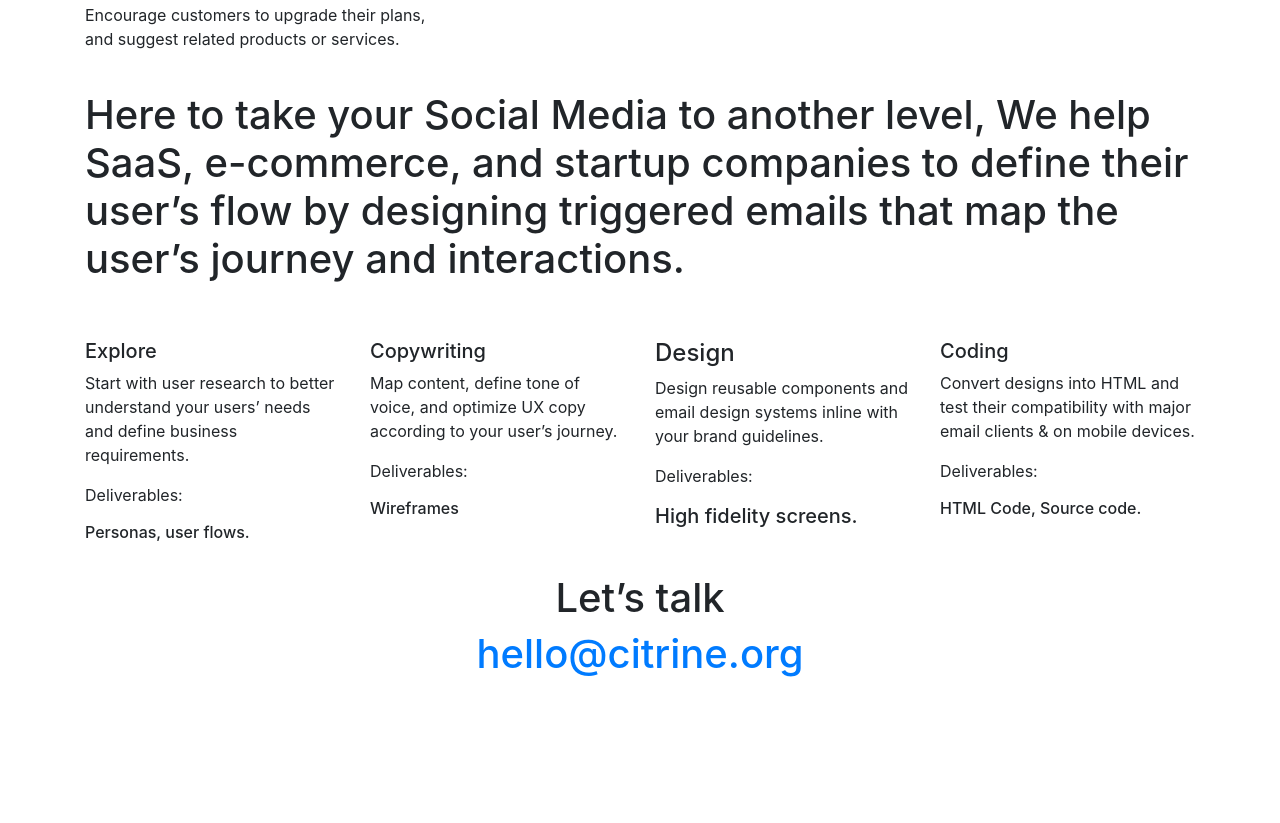
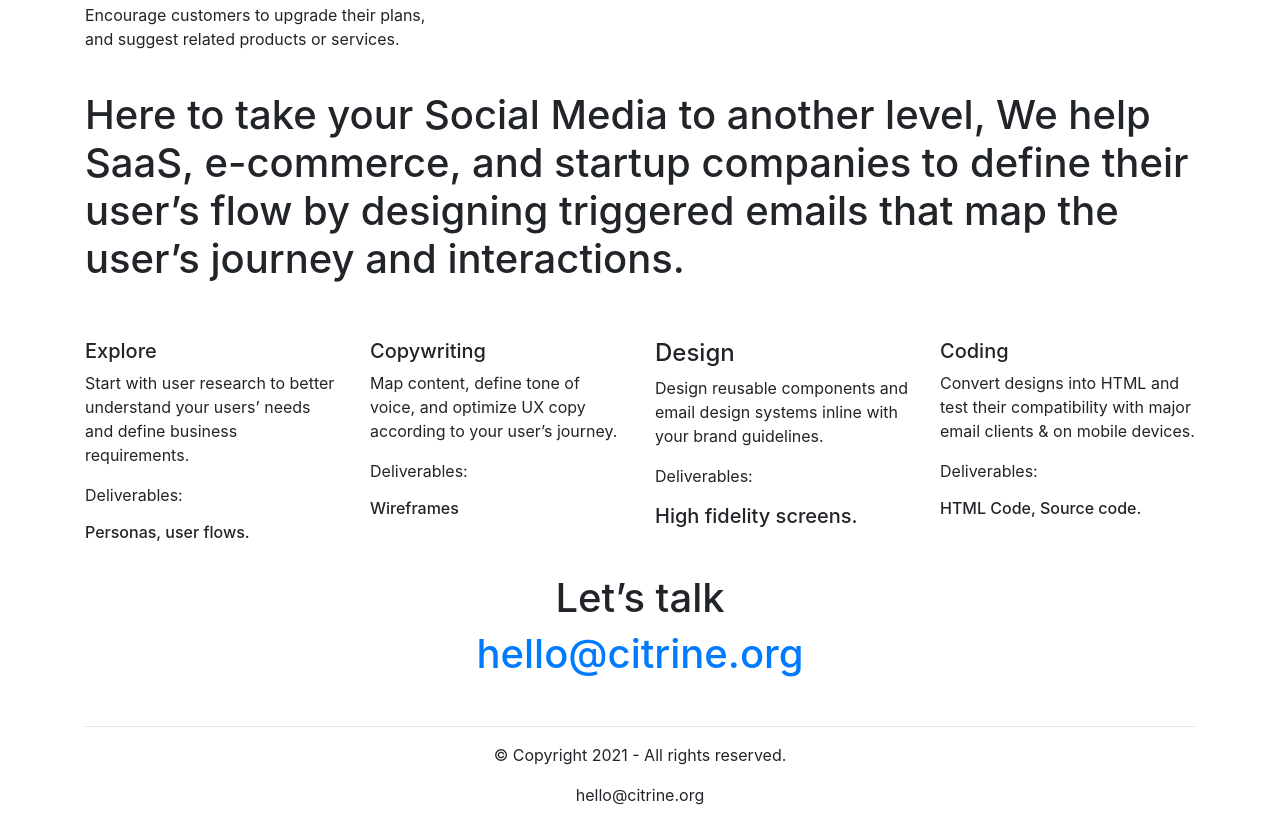
Before and after one commit to andrewbenrichard/coding-class, a plain HTML site: page styling.html in a window 1280 px wide. Shown: the part 843-1666 px from the top of the page. Before the commit the page ends 1529 px from the top, so only its background shows below. Drawn offline with nearby package versions, Linux system fonts and the light colour scheme.

Commit message:
styling.html

```diff
--- a/styling.html
+++ b/styling.html
@@ -133,10 +133,20 @@
         <div class="row">
            <div class="col col-md-12">
             <br>
-            <h1 style="text-align:center;">Letʼs talk
-             </h1>
+                <h1 style="text-align:center;">Letʼs talk
+                </h1>
                 <h1 style="text-align:center;"><a href="hello@citrine.org">hello@citrine.org</a></h1>
 
            </div>
+           <div class="container">
+            <div class="row">
+               <div class="col col-md-12">
+                <br>
+                <hr>
+                <p style="text-align:center;"> © Copyright 2021 - All rights reserved.
+                </p>
+               <p style="text-align:center;">hello@citrine.org</p>
+
+               </div>
   </body>
 </html>
```
